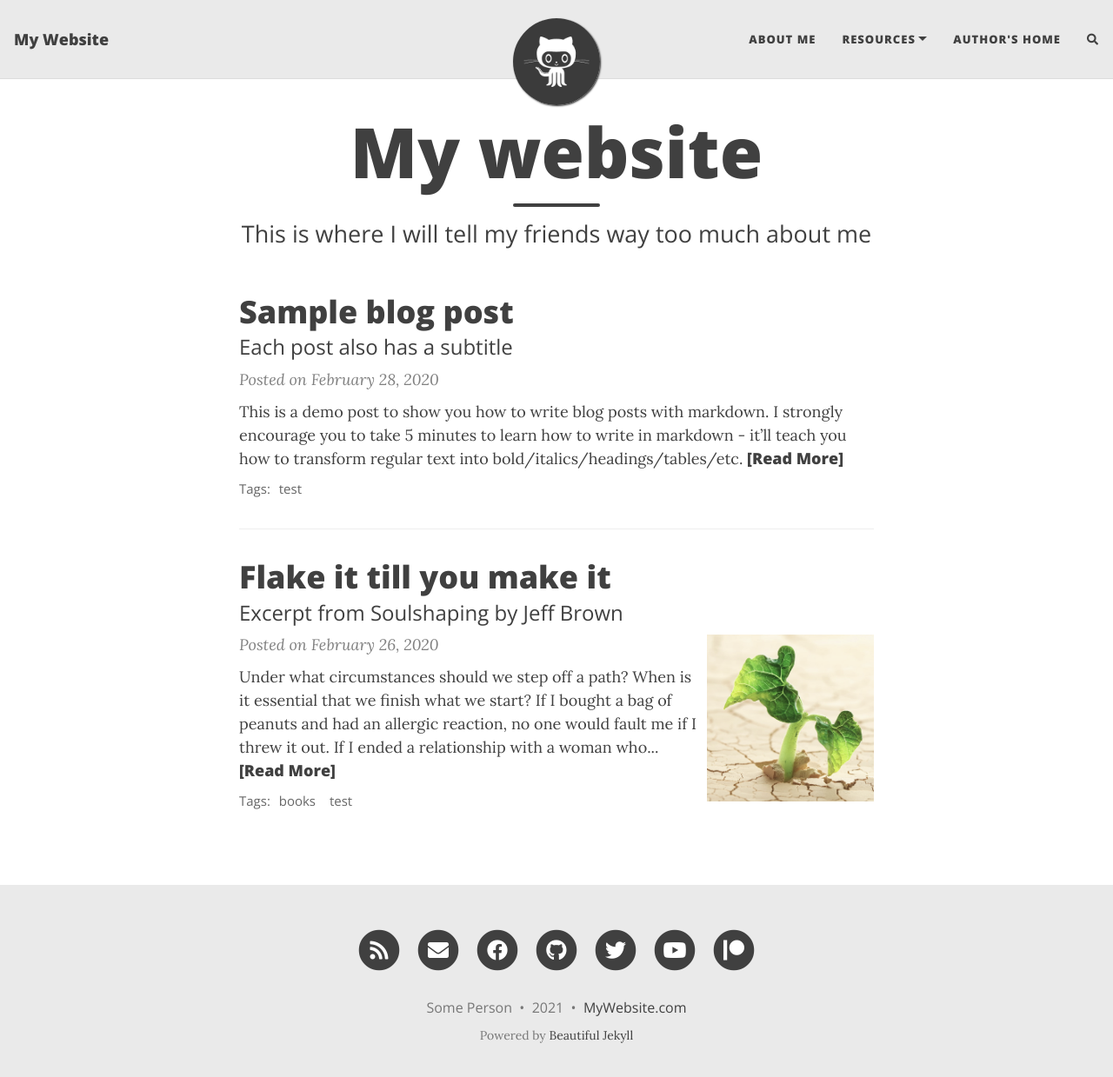
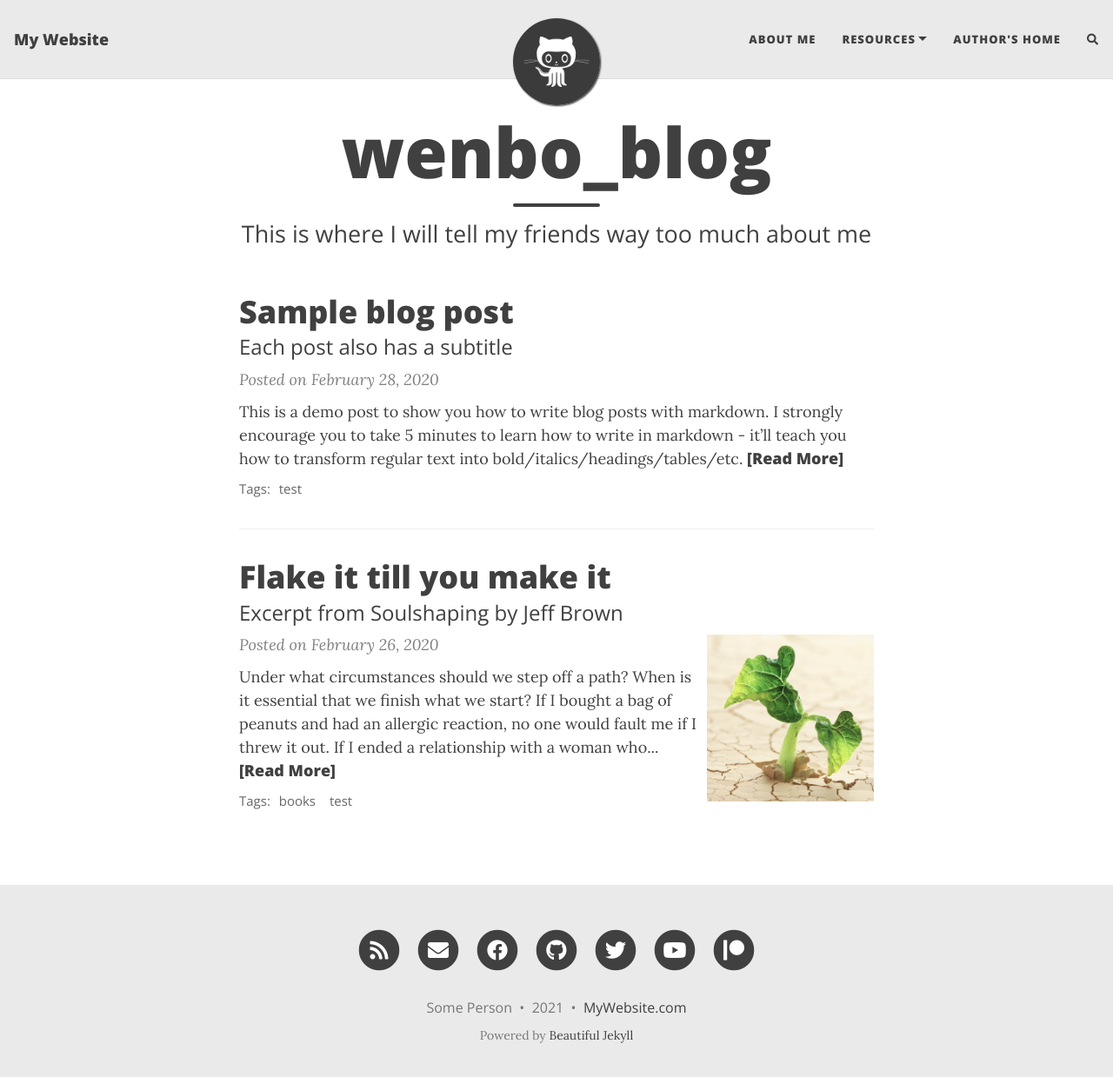
Before and after one commit to dengwenbo6/dengwenbo6.github.io, a Jekyll site: the page built from index.html, in a window 1280 px wide and 1252 px high. Shown: the top 1239 px of the window at 87% size. Built offline with Jekyll 4.4.1, drawn with Linux system fonts in a browser that asks for light colours; nearby versions of some CDN libraries; the list of posts is cut into pages by our own code; comment, search, counter and statistics services are not loaded.

Commit message:
Update index.html

```diff
--- a/index.html
+++ b/index.html
@@ -1,5 +1,5 @@
 ---
 layout: home
-title: My website
+title: wenbo_blog
 subtitle: This is where I will tell my friends way too much about me
 ---
```
